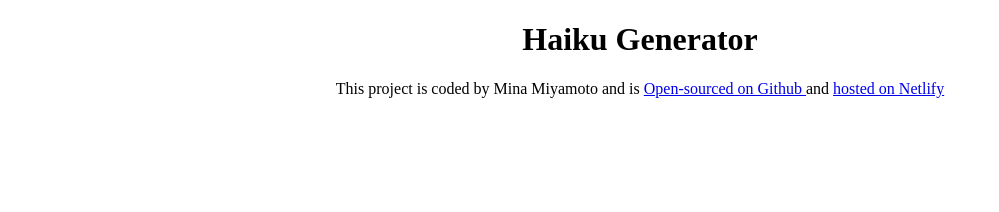
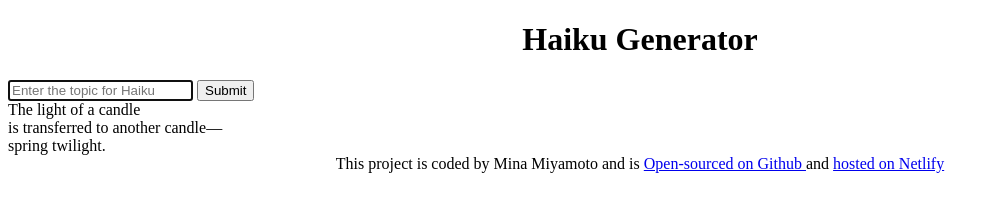
Before and after one commit to pompokorin/haiku-generator-project, a plain HTML site: page index.html in a window 1280 px wide. Shown: the whole page, without its empty margins (0-999 px from the left). Drawn offline with Linux system fonts and the light colour scheme.

Commit message:
added basic html structure

```diff
--- a/index.html
+++ b/index.html
@@ -8,6 +8,21 @@
   </head>
   <body>
     <h1>Haiku Generator</h1>
+    <form>
+      <input
+        type="text"
+        placeholder="Enter the topic for Haiku"
+        autofocus
+        required
+        autocomplete="off"
+      />
+      <input type="submit" />
+    </form>
+    <div>
+      The light of a candle <br />is transferred to another candle—<br />spring
+      twilight.
+    </div>
+
     <script src="src/index.js"></script>
 
     <footer>
```
